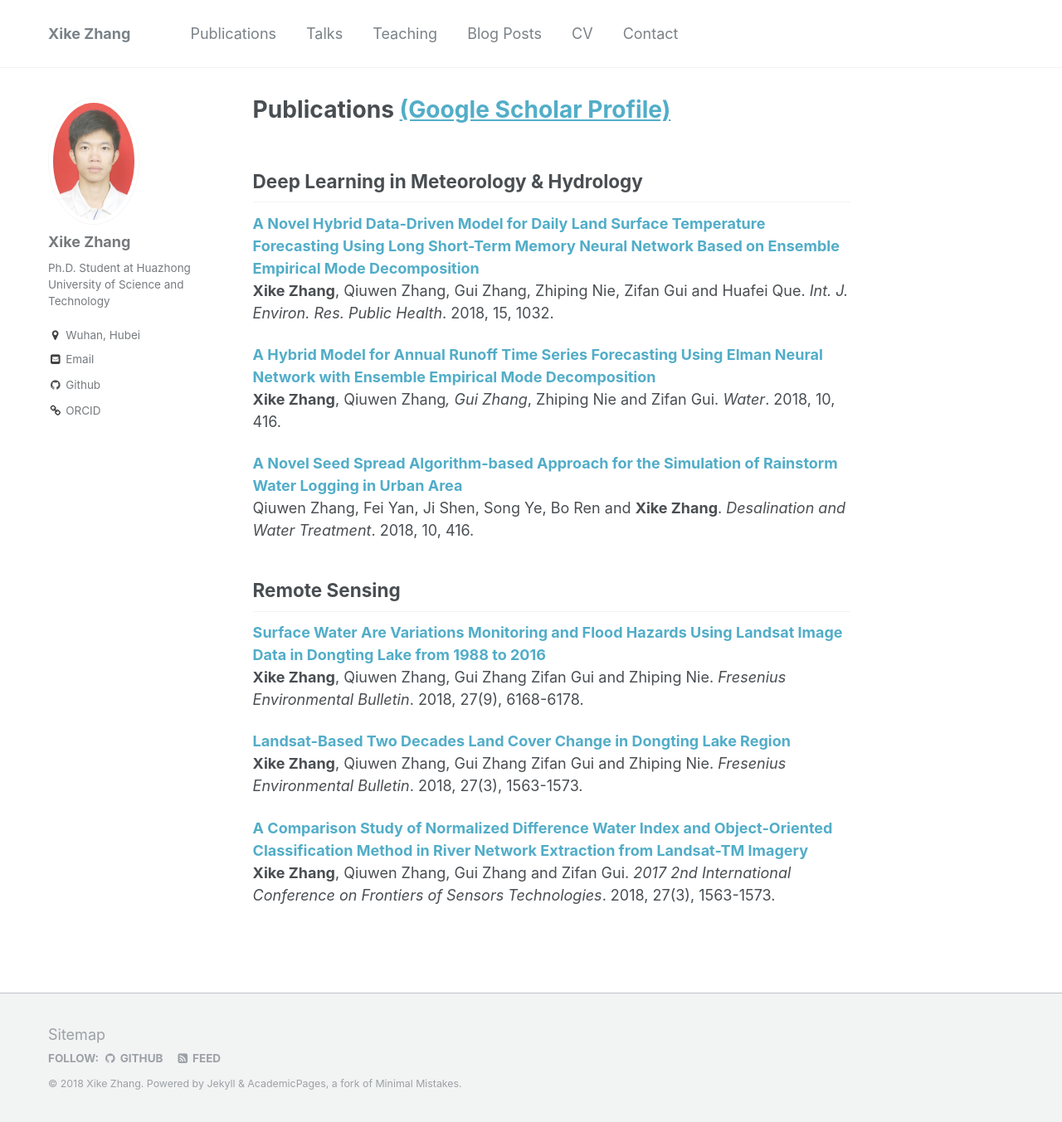
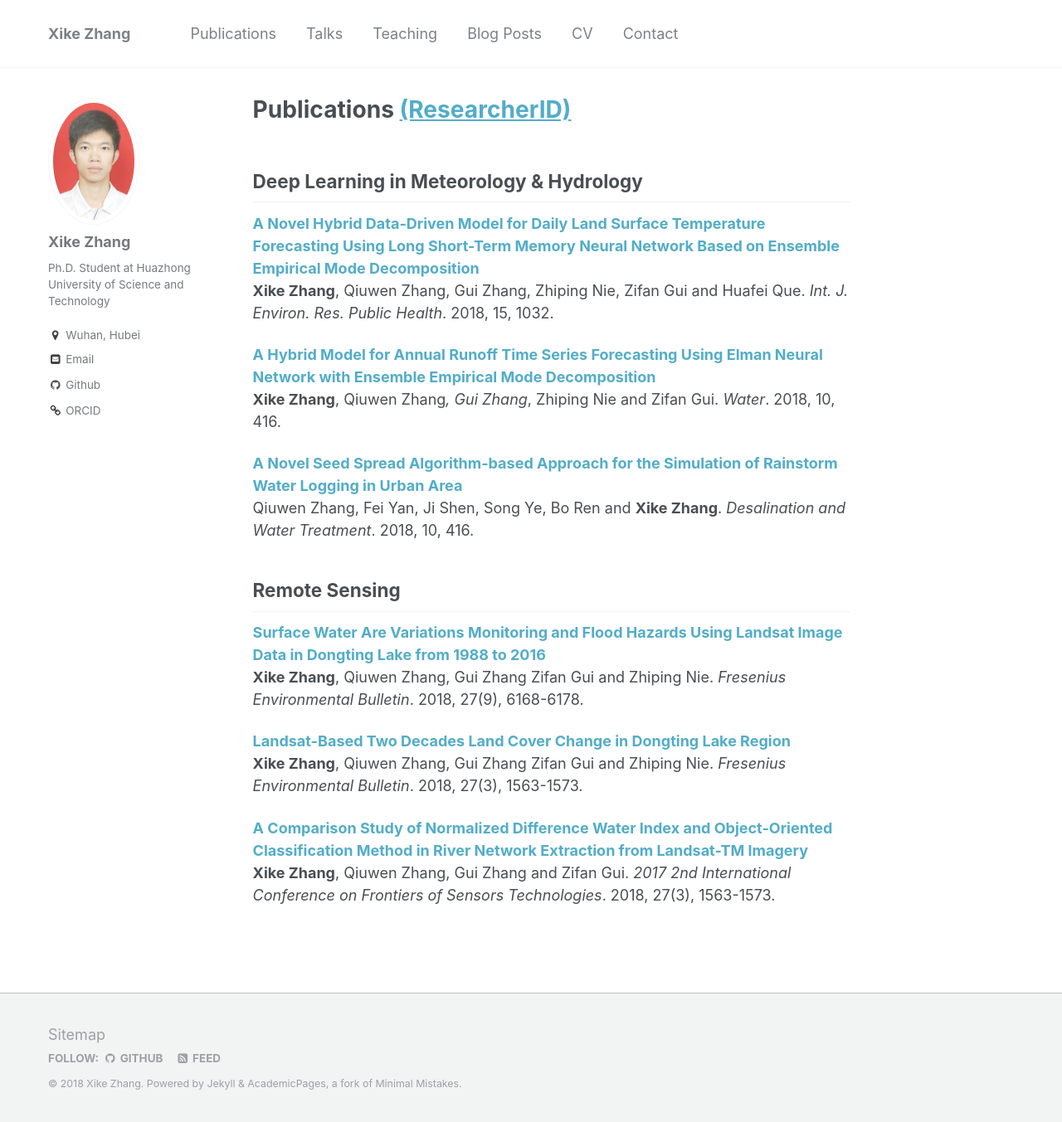
Before and after one commit to kokocheung/XikeZhang.github.io, a Jekyll site: the page built from _pages/publications.md, in a window 1280 px wide and 1353 px high. Shown: the whole window at 83% size. Built offline with Jekyll 4.4.1, drawn with Linux system fonts in a browser that asks for light colours.

Commit message:
Update publications.md

```diff
--- a/_pages/publications.md
+++ b/_pages/publications.md
@@ -1,5 +1,5 @@
 ---
-title: "Publications [(Google Scholar Profile)](https://scholar.google.com/citations?user=Ixg9n-EAAAAJ&hl=en)"
+title: "Publications [(ResearcherID)](https://orcid.org/0000-0003-1777-0530)"
 permalink: /publications/
 author_profile: true
 ---
```
